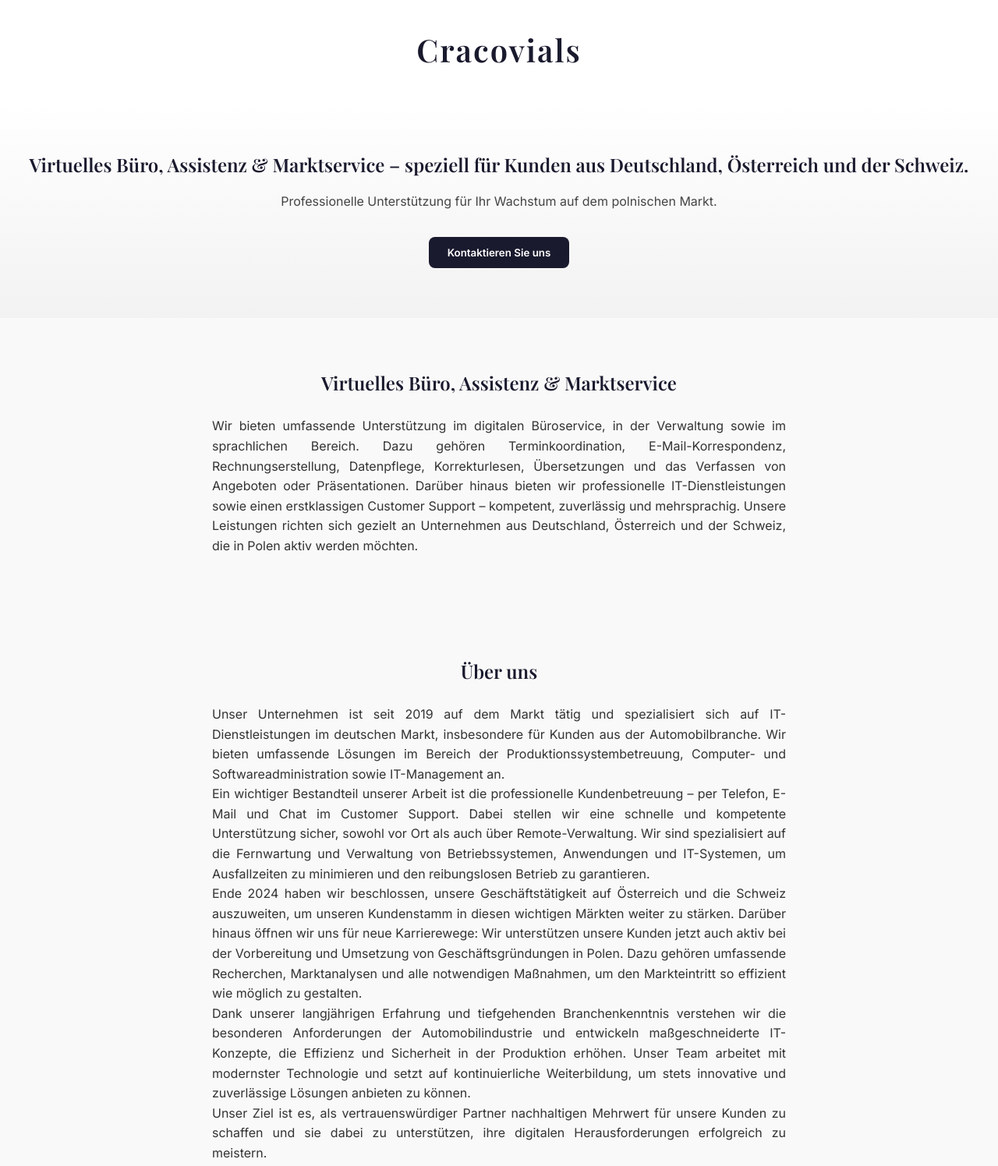
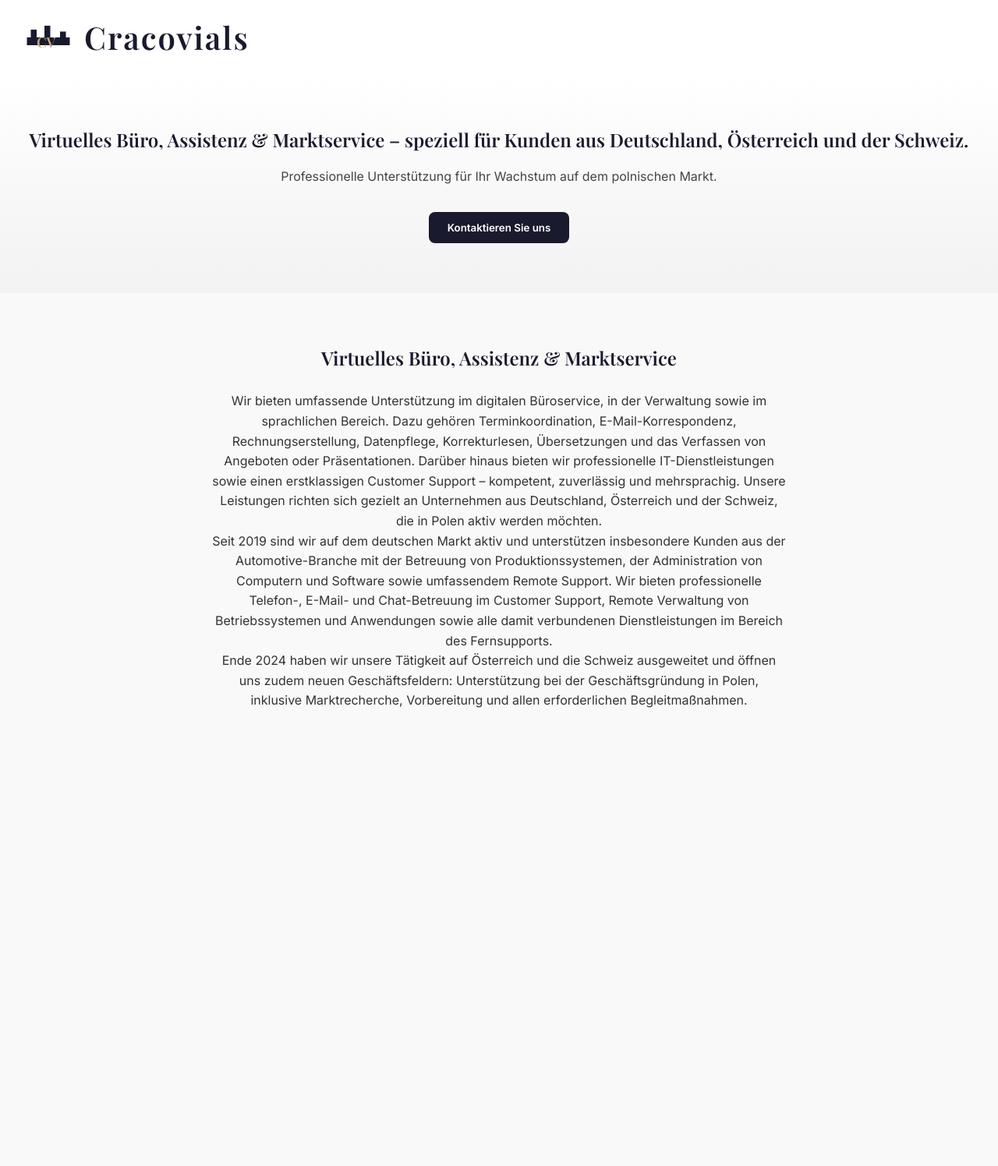
Before and after one commit to miroslawkasprzyk66/cracovials, a plain HTML site: page index.html in a window 1280 px wide. Shown: the whole page at 78% size. After the commit the page ends 976 px from the top, so only its background shows below. Drawn offline with nearby package versions, Linux system fonts and the light colour scheme.

Commit message:
Update index.html

```diff
--- a/index.html
+++ b/index.html
@@ -27,10 +27,12 @@
       line-height: 1.6;
     }
     header {
+      display: flex;
+      align-items: center;
+      gap: 1rem;
+      padding: 1rem 2rem;
       background: #fff;
-      padding: 2rem;
-      text-align: center;
-      box-shadow: 0 2px 4px rgba(0, 0, 0, 0.05);
+      box-shadow: 0 2px 4px rgba(0,0,0,0.05);
     }
     .logo {
       font-family: var(--font-headline);
@@ -128,12 +130,22 @@
       font-size: 1rem;
       color: #333;
       font-family: var(--font-body);
-      text-align: justify;
     }
   </style>
 </head>
 <body>
   <header>
+    <a href="/" aria-label="Startseite" style="display: flex; align-items: center;">
+      <!-- Logo SVG -->
+      <svg xmlns="http://www.w3.org/2000/svg" viewBox="0 0 120 80" width="60" height="40" role="img" aria-labelledby="title" style="display: block;">
+        <title>Cracovials Logo – CV z sylwetką Zamku Wawel</title>
+        <rect x="5" y="40" width="110" height="20" fill="#1a1a2e" />
+        <rect x="15" y="20" width="15" height="20" fill="#1a1a2e" />
+        <rect x="50" y="10" width="15" height="30" fill="#1a1a2e" />
+        <rect x="90" y="25" width="15" height="15" fill="#1a1a2e" />
+        <text x="30" y="65" font-family="Playfair Display, serif" font-weight="700" font-size="36" fill="#c5a880">CV</text>
+      </svg>
+    </a>
     <div class="logo">Cracovials</div>
   </header>
 
@@ -156,31 +168,12 @@
       Darüber hinaus bieten wir professionelle IT-Dienstleistungen sowie einen erstklassigen Customer Support – kompetent, zuverlässig und mehrsprachig.
       Unsere Leistungen richten sich gezielt an Unternehmen aus Deutschland, Österreich und der Schweiz, die in Polen aktiv werden möchten.
     </p>
-  </section>
-
-  <section class="section" id="uber-uns">
-    <h2>Über uns</h2>
     <p>
-      Unser Unternehmen ist seit 2019 auf dem Markt tätig und spezialisiert sich auf IT-Dienstleistungen im deutschen Markt, insbesondere für Kunden aus der Automobilbranche.
-      Wir bieten umfassende Lösungen im Bereich der Produktionssystembetreuung, Computer- und Softwareadministration sowie IT-Management an.
+      Seit 2019 sind wir auf dem deutschen Markt aktiv und unterstützen insbesondere Kunden aus der Automotive-Branche mit der Betreuung von Produktionssystemen, der Administration von Computern und Software sowie umfassendem Remote Support.
+      Wir bieten professionelle Telefon-, E-Mail- und Chat-Betreuung im Customer Support, Remote Verwaltung von Betriebssystemen und Anwendungen sowie alle damit verbundenen Dienstleistungen im Bereich des Fernsupports.
     </p>
     <p>
-      Ein wichtiger Bestandteil unserer Arbeit ist die professionelle Kundenbetreuung – per Telefon, E-Mail und Chat im Customer Support.
-      Dabei stellen wir eine schnelle und kompetente Unterstützung sicher, sowohl vor Ort als auch über Remote-Verwaltung.
-      Wir sind spezialisiert auf die Fernwartung und Verwaltung von Betriebssystemen, Anwendungen und IT-Systemen, um Ausfallzeiten zu minimieren und den reibungslosen Betrieb zu garantieren.
-    </p>
-    <p>
-      Ende 2024 haben wir beschlossen, unsere Geschäftstätigkeit auf Österreich und die Schweiz auszuweiten, um unseren Kundenstamm in diesen wichtigen Märkten weiter zu stärken.
-      Darüber hinaus öffnen wir uns für neue Karrierewege: Wir unterstützen unsere Kunden jetzt auch aktiv bei der Vorbereitung und Umsetzung von Geschäftsgründungen in Polen.
-      Dazu gehören umfassende Recherchen, Marktanalysen und alle notwendigen Maßnahmen, um den Markteintritt so effizient wie möglich zu gestalten.
-    </p>
-    <p>
-      Dank unserer langjährigen Erfahrung und tiefgehenden Branchenkenntnis verstehen wir die besonderen Anforderungen der Automobilindustrie und entwickeln maßgeschneiderte IT-Konzepte,
-      die Effizienz und Sicherheit in der Produktion erhöhen.
-      Unser Team arbeitet mit modernster Technologie und setzt auf kontinuierliche Weiterbildung, um stets innovative und zuverlässige Lösungen anbieten zu können.
-    </p>
-    <p>
-      Unser Ziel ist es, als vertrauenswürdiger Partner nachhaltigen Mehrwert für unsere Kunden zu schaffen und sie dabei zu unterstützen, ihre digitalen Herausforderungen erfolgreich zu meistern.
+      Ende 2024 haben wir unsere Tätigkeit auf Österreich und die Schweiz ausgeweitet und öffnen uns zudem neuen Geschäftsfeldern: Unterstützung bei der Geschäftsgründung in Polen, inklusive Marktrecherche, Vorbereitung und allen erforderlichen Begleitmaßnahmen.
     </p>
   </section>
 
@@ -209,5 +202,9 @@
       </form>
     </div>
   </div>
+
+  <script>
+    // Modal close on background click is handled inline with onclick in HTML
+  </script>
 </body>
 </html>
```
